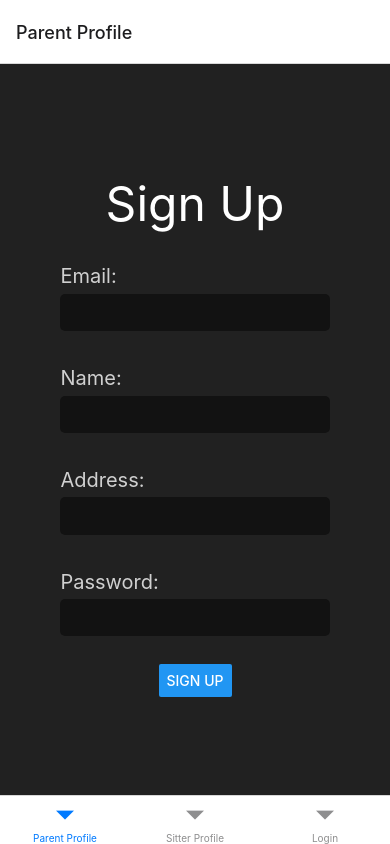
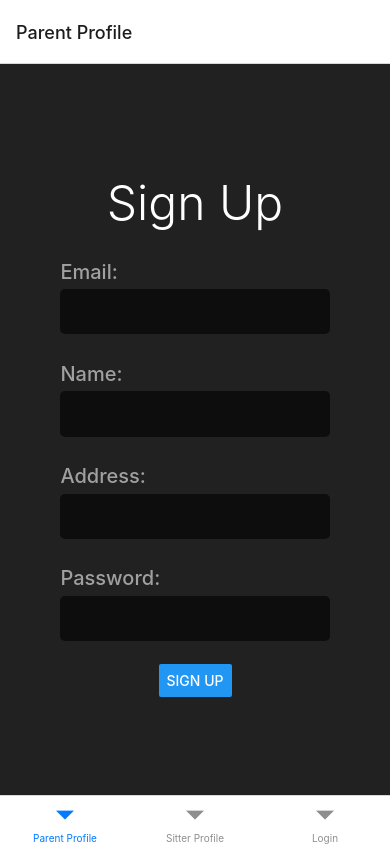
Before and after one commit to LandonCobb/KiddoKare, a React Native app in the folder mobile-ui/: screen / in a window 390 px wide. Built offline with nearby package versions, Linux system fonts and the light colour scheme.

Commit message:
Created Styling for ParentSignUp

```diff
--- a/mobile-ui/pages/ParentSignUp.tsx
+++ b/mobile-ui/pages/ParentSignUp.tsx
@@ -17,8 +17,8 @@ const ParentSignUp = () => {
             paddingBottom: "1.5%",
             paddingRight: "3%",
             paddingLeft: "3%",
-            marginTop: "1.5%",
-            marginBottom: "1.5%",
+            marginTop: "0.5%",
+            marginBottom: "0.5%",
             width: "75%",
         },
 
@@ -33,6 +33,7 @@ const ParentSignUp = () => {
         SignUpHeader: {
             padding: "3%",
             fontSize: 48,
+            fontWeight: "300",
             color: "#ffffff",
         },
 
@@ -41,18 +42,22 @@ const ParentSignUp = () => {
             marginBottom: "0.5%",
             marginRight: "3%",
             fontSize: 20,
-            color: "#d0d0d0",
+            fontWeight: "500",
+            color: "#a0a0a0",
         },
 
         TextInput: {
             alignItems: "stretch",
             borderRadius: 5,
-            padding: "1.5%",
+            paddingTop: "3%",
+            paddingBottom: "3%",
+            paddingLeft: "3%",
+            paddingRight: "3%",
             marginTop: "1.5%",
             marginBottom: "1.5%",
             fontSize: 24,
             color: "#ffffff",
-            backgroundColor: "#121212",
+            backgroundColor: "#0d0d0d",
         },
     });
 
```
